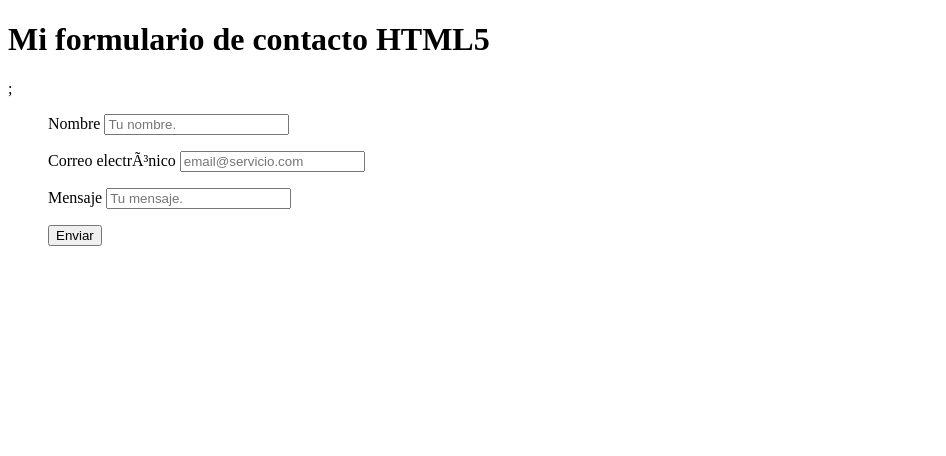
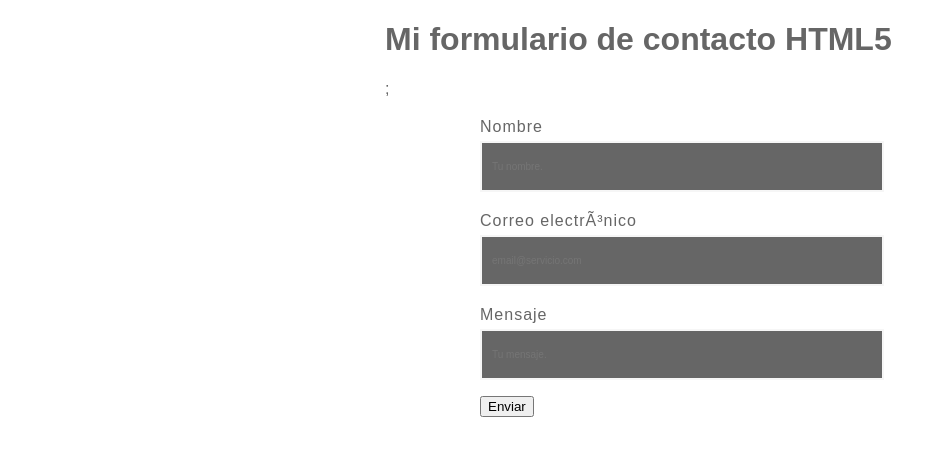
Before and after one commit to rreynarive/Practica04.02, a plain HTML site: page index.html in a window 1280 px wide. Shown: the whole page, without its empty margins (0-946 px from the left). Drawn offline with Linux system fonts and the light colour scheme.

Commit message:
agregar css

```diff
--- /dev/null
+++ b/estilo.css
@@ -0,0 +1,36 @@
+label {
+    display:block;
+    margin-top:20px;
+    letter-spacing:1px;
+}
+.principal {
+    display:block;
+    margin:0 auto;
+    width:510px;
+    color: #666666;
+    font-family:Arial;
+}
+form {
+    margin:0 auto;
+    width:400px;
+}
+input, textarea {
+    width:380px;
+    height:27px;
+    background:#666666;
+    border:2px solid #f6f6f6;
+    padding:10px;
+    margin-top:5px;
+    font-size:10px;
+    color:#ffffff;
+}
+textarea {
+    height:150px;
+}
+#submit {
+    width:85px;
+    height:35px;
+    border:none;
+    margin-top:20px;
+    cursor:pointer;
+}
--- a/index.html
+++ b/index.html
@@ -1,4 +1,5 @@
 <!DOCTYPE HTML>
+<link type="text/css" rel="stylesheet" href="estilo.css">
 <header class="principal">
    <h1>Mi formulario de contacto HTML5</h1>;
 </header>
```
